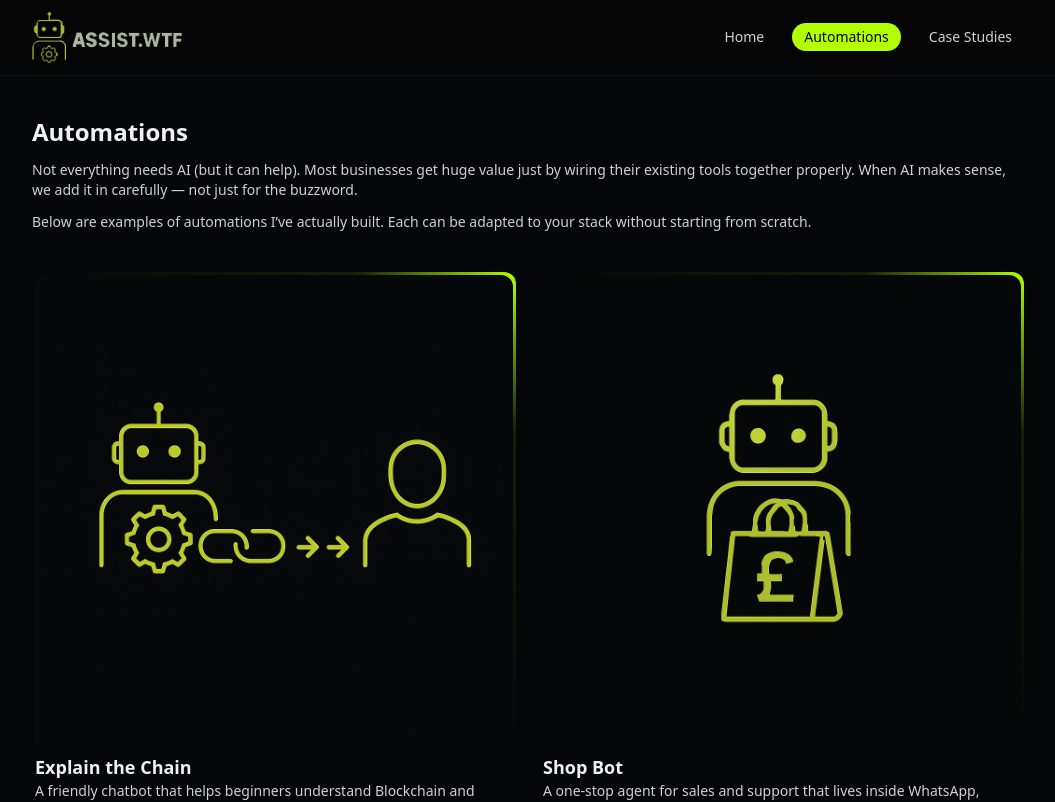
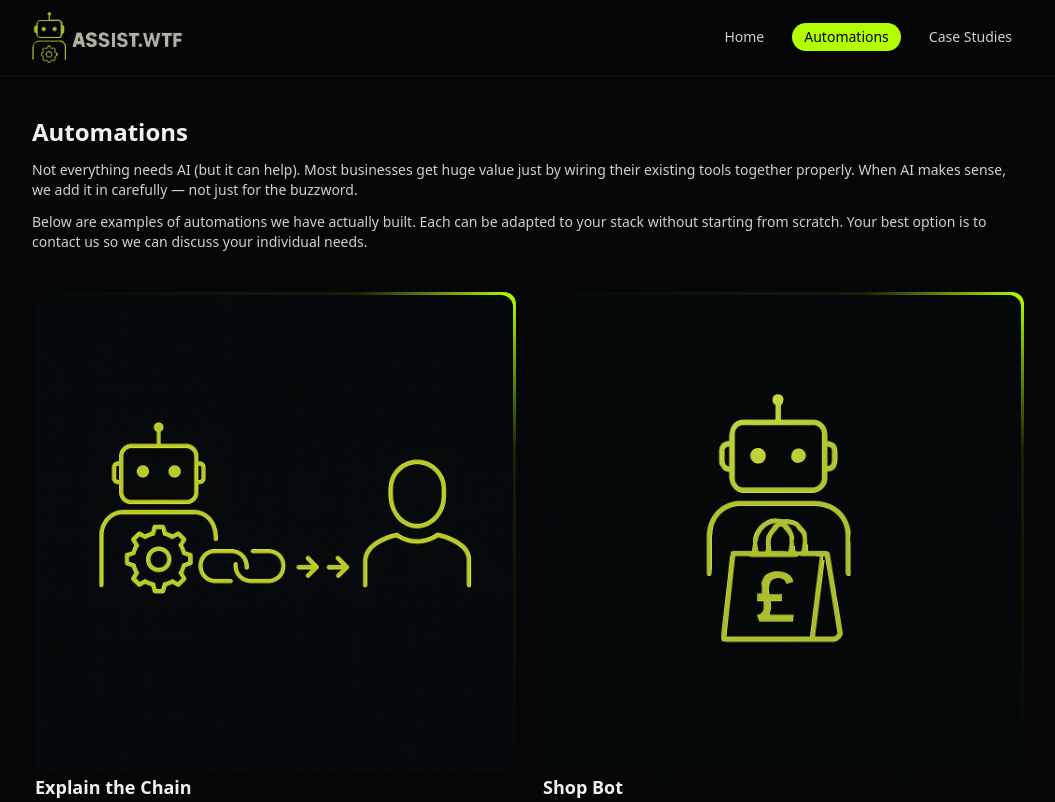
Before and after one commit to AssistedServices/assist.wtf-website, a React (Vite) app: page /automations in a window 1280 px wide. Shown: the top 802 px of the page, without its empty margins (112-1167 px from the left). Built offline with nearby package versions, Linux system fonts and the light colour scheme.

Commit message:
added favicon back in

```diff
--- a/src/components/Layout.tsx
+++ b/src/components/Layout.tsx
@@ -17,4 +17,14 @@ function Layout({ children }: LayoutProps) {
   );
 }
 
+// app/layout.tsx
+export const metadata = {
+  icons: {
+    icon: "/favicon.ico",
+    shortcut: "/favicon.ico",
+    apple: "/apple-touch-icon.png",
+  },
+};
+
+
 export default Layout;
--- a/src/pages/Automations.tsx
+++ b/src/pages/Automations.tsx
@@ -15,8 +15,9 @@ function Automations() {
           makes sense, we add it in carefully — not just for the buzzword.
         </p>
         <p className="text-sm text-ink-muted">
-          Below are examples of automations I’ve actually built. Each can be
-          adapted to your stack without starting from scratch.
+          Below are examples of automations we have actually built. Each can be
+          adapted to your stack without starting from scratch. Your best option is to contact us
+          so we can discuss your individual needs.
         </p>
       </section>
 
```
Also changed, not shown: public/apple-touch-icon.png (added), public/favicon-48x48.png (deleted), 1 other file (tests, documents, lock files or other folders).
